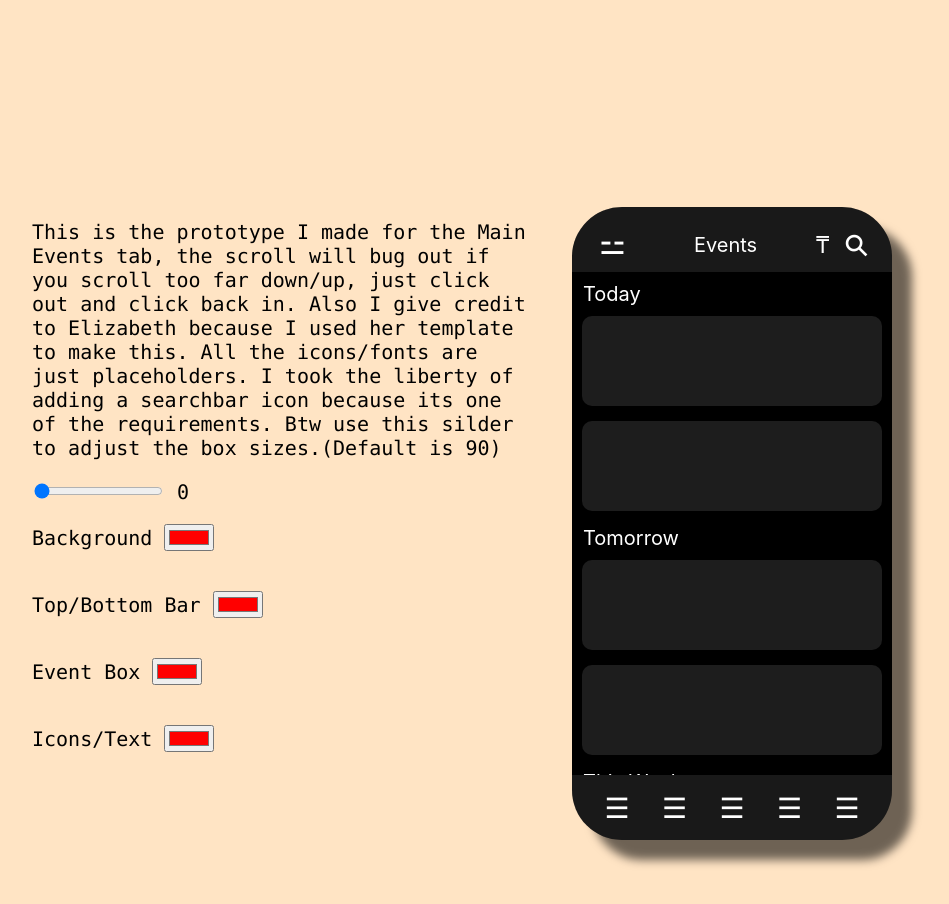
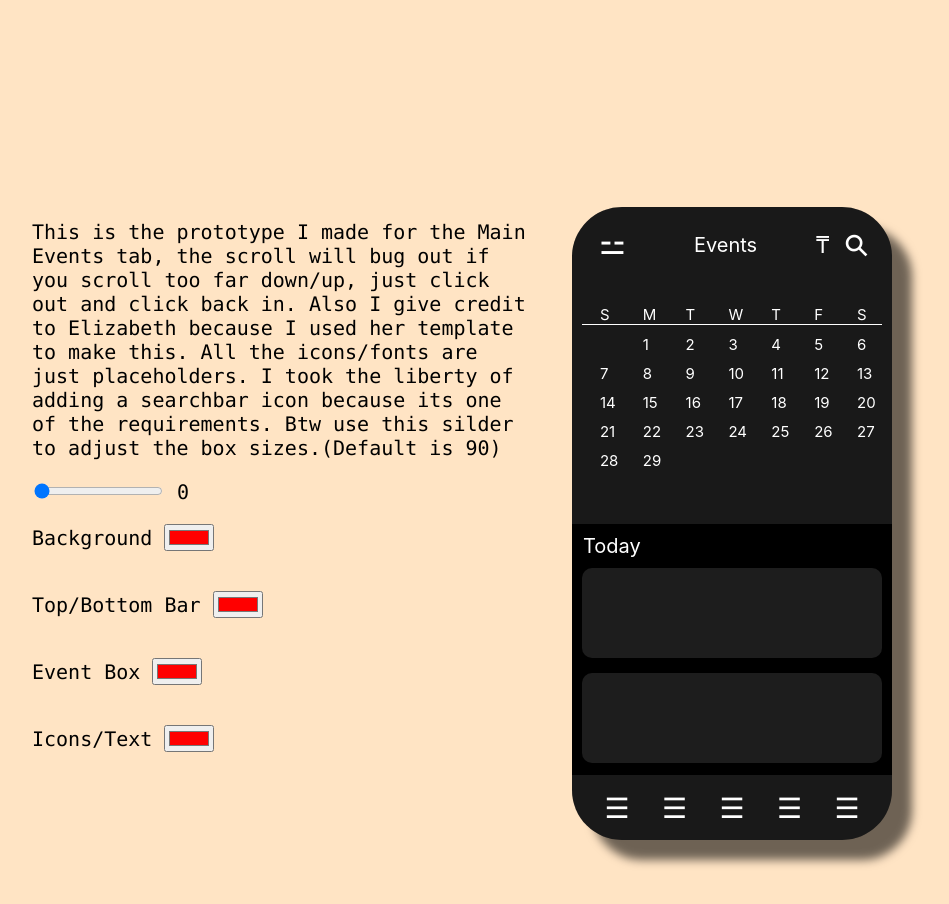
Before and after one commit to BrianMedranoL/MainEventsPrototype, a plain HTML site: page index.html in a window 1280 px wide. Both pictures are taken after a click on the element 756 px from the left and 239 px from the top of the page. Shown: the whole page, without its empty margins (158-1107 px from the left). Drawn offline with Linux system fonts and the light colour scheme.

Commit message:
Calander Added
Am so sorry. This code looks so bad. But it works... :(

```diff
--- a/index.html
+++ b/index.html
@@ -32,6 +32,62 @@
           <div class="searchAndFilter">
             <div id="filter" class="filterIcon"></div>
             <div id="search" class="searchIcon"></div>
+          </div>
+        </div>
+        <div class="realC">
+          <div class="daysBar" id="realDays">
+            <div class="days">S</div>
+            <div class="days">M</div>
+            <div class="days">T</div>
+            <div class="days">W</div>
+            <div class="days">T</div>
+            <div class="days">F</div>
+            <div class="days">S</div>
+          </div>
+          <div class="daysBar" id="week1">
+            <div class="days"></div>
+            <div class="days">1</div>
+            <div class="days">2</div>
+            <div class="days">3</div>
+            <div class="days">4</div>
+            <div class="days">5</div>
+            <div class="days">6</div>
+          </div>
+          <div class="daysBar" id="week2">
+            <div class="days">7</div>
+            <div class="days">8</div>
+            <div class="days">9</div>
+            <div class="days">10</div>
+            <div class="days">11</div>
+            <div class="days">12</div>
+            <div class="days">13</div>
+          </div>
+          <div class="daysBar" id="week3">
+            <div class="days">14</div>
+            <div class="days">15</div>
+            <div class="days">16</div>
+            <div class="days">17</div>
+            <div class="days">18</div>
+            <div class="days">19</div>
+            <div class="days">20</div>
+          </div>
+          <div class="daysBar" id="week4">
+            <div class="days">21</div>
+            <div class="days">22</div>
+            <div class="days">23</div>
+            <div class="days">24</div>
+            <div class="days">25</div>
+            <div class="days">26</div>
+            <div class="days">27</div>
+          </div>
+          <div class="daysBar" id="week4">
+            <div class="days">28</div>
+            <div class="days">29</div>
+            <div class="days">&nbsp;</div>
+            <div class="days">&nbsp;</div>
+            <div class="days">&nbsp;</div>
+            <div class="days">&nbsp;</div>
+            <div class="days">&nbsp;</div>
           </div>
         </div>
         <div class="filterItems">
@@ -131,12 +187,16 @@
             <option value="Career Success"></option>
             <option value="College of Engineering"></option>
             <option value="Community (Pharmacy)"></option>
-            <option value="Enriched Learning (Residence Life & Housing)"></option>
+            <option
+              value="Enriched Learning (Residence Life & Housing)"
+            ></option>
             <option value="Greek"></option>
             <option value="Health Science Center"></option>
             <option value="Houston Engineering Center"></option>
             <option value="Innovation and Enterpreneurship"></option>
-            <option value="Intercultural Awareness (Residence Life & Housing)"></option>
+            <option
+              value="Intercultural Awareness (Residence Life & Housing)"
+            ></option>
             <option value="Liberty Landing"></option>
             <option value="Multicultural/International"></option>
             <option value="Nursing"></option>
@@ -191,6 +251,7 @@
         <div class="events"></div>
         <div class="events"></div>
       </div>
+
       <div class="bottombar">
         <div id="icon1" class="calanderIcon"></div>
         <div id="icon2" class="calanderIcon"></div>
--- a/index.js
+++ b/index.js
@@ -22,6 +22,9 @@ const calander4 = document.getElementById('icon4');
 const calander5 = document.getElementById('icon5');
 const filterStyle = document.querySelectorAll('.fillStyle');
 const inputElement = document.querySelectorAll('input');
+const realC = document.querySelector('.realC');
+const days = document.querySelectorAll('.days');
+const daysBar = document.getElementById('realDays');
 
 slider.addEventListener('input', function() {
   const value = parseInt(slider.value);
@@ -62,7 +65,7 @@ iconColor.addEventListener('input', function() {
   calander3.style.color = colorx;
   calander4.style.color = colorx;
   calander5.style.color = colorx;
-
+  realC.style.color = colorx;
  filterStyle.forEach(event => {
   event.style.color = colorx;
  });
@@ -72,10 +75,16 @@ iconColor.addEventListener('input', function() {
   date.forEach(event => {
     event.style.color = colorx;
   });
+  days.forEach(event => {
+    event.style.color = colorx;
+  });
+  daysBar.style.borderBottomColor = colorx;
+  searchBar.style.borderColor = colorx;
 
 });
 
 filter.addEventListener('click', function() {
+  realC.style.display = 'none';
   if (topBar.style.animationName === 'topbarExpand') {
     topBar.style.animation = 'topbarClose 0.4s ease 0s normal forwards';
     phoneCon.style.animation = 'add 0.4s ease 0s normal forwards';
@@ -97,7 +106,7 @@ filter.addEventListener('click', function() {
 });
 
 search.addEventListener('click', function() {
-
+  realC.style.display = 'none';
   if (topBar.style.animationName === 'topbarExpand') {
   return 0;
   }
@@ -115,3 +124,25 @@ search.addEventListener('click', function() {
   }
 
 });
+
+exitIcons.addEventListener('click', function() {
+
+  if (topBar.style.animationName === 'topbarExpand') {
+  return 0;
+  }
+
+  else if (topBar.style.animationName === 'calanderExpand') {
+    topBar.style.animation = 'calanderClose 0.4s ease 0s normal forwards';
+    realC.style.display = 'none';
+
+  } else {
+    realC.style.animation = 'fadeIn 1s ease 0.1s normal forwards';
+
+
+   topBar.style.animation = 'calanderExpand 0.3s ease 0.1s normal forwards';
+   searchBar.style.display = 'none';
+   phoneCon.style.marginBottom = '65px';
+   realC.style.display = 'block';
+  }
+
+});
--- a/styles.css
+++ b/styles.css
@@ -125,7 +125,6 @@ p {
 }
 input::placeholder {
   color: rgb(172, 172, 172);
-
 }
 
 .filterItems {
@@ -228,6 +227,65 @@ input::placeholder {
   font-size: 20px;
   margin-left: 1px;
 }
+.realC {
+  color: black;
+  display: none;
+  margin-bottom: 100px;
+  opacity: 0;
+  font-size: 10px;
+  width: 100%;
+  margin-left: 10px;
+  height: 20px;
+}
+#week1 {
+  margin-top: 10px;
+  border: none;
+  text-align: center;
+}
+#week2 {
+  margin-top: 10px;
+  border: none;
+  text-align: center;
+}
+#week3 {
+  margin-top: 10px;
+  border: none;
+  text-align: center;
+}
+#week4 {
+  margin-top: 10px;
+  border: none;
+  text-align: center;
+}
+#week5 {
+  margin-top: 10px;
+  border: none;
+  text-align: center;
+}
+.realDays {
+  font-size: 15px;
+
+  padding-bottom: 10px;
+}
+
+.daysBar {
+  width: 100%;
+
+  display: flex;
+
+  justify-content: space-around;
+  border-bottom: white 1px solid;
+
+  background-color: transparent;
+}
+.days {
+  text-align: left;
+  width: 7px;
+  display: flex;
+  color: rgb(255, 255, 255);
+  font-size: 15px;
+}
+
 @media (max-width: 1400px) {
   .textbox {
     margin-left: 550px;
@@ -291,19 +349,19 @@ input::placeholder {
     height: 65px;
   }
 }
-@keyframes fadeIn{
+@keyframes fadeIn {
   from {
     opacity: 0;
   }
-To {
+  to {
     opacity: 1;
   }
 }
-@keyframes fadeOut{
+@keyframes fadeOut {
   from {
     opacity: 1;
   }
-To {
+  to {
     opacity: 0;
   }
 }
@@ -323,3 +381,20 @@ To {
     display: flex;
   }
 }
+@keyframes calanderExpand {
+  from {
+    height: 65px;
+  }
+  to {
+    height: 50%;
+  }
+}
+
+@keyframes calanderClose {
+  from {
+    height: 50%;
+  }
+  to {
+    height: 65px;
+  }
+}
```
Lines whose indentation alone changed are shown as unchanged.
